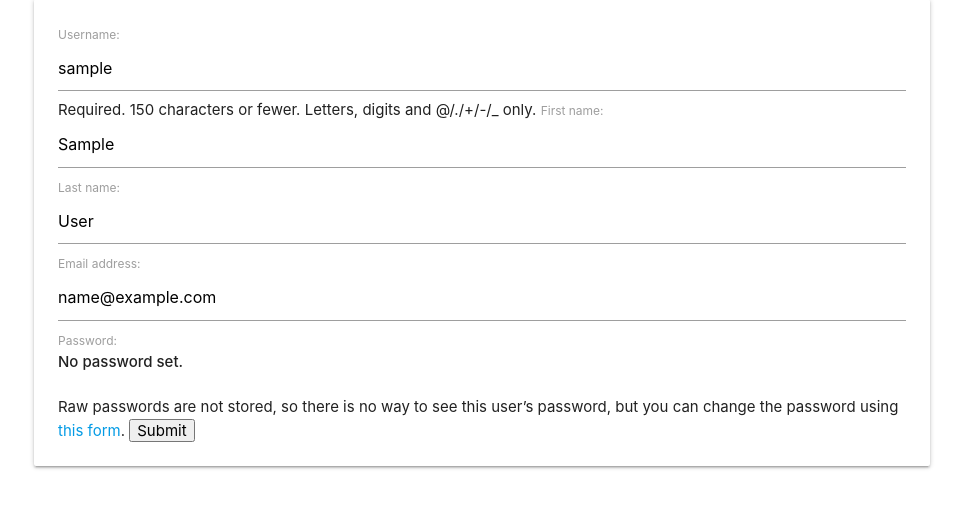
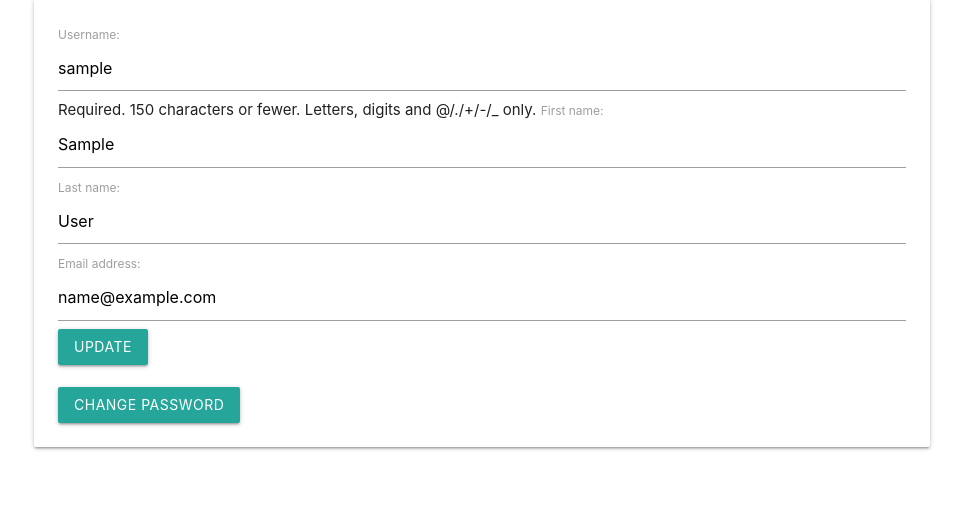
Before and after one commit to AaronPerk/DjangoProject, a Django app: page /memes/profile/edit/1/ in a window 1280 px wide. Shown: the part 124-632 px from the top of the page, without its empty margins (158-1121 px from the left). Run offline with Django 3.2, Linux system fonts and the light colour scheme; the visitor is signed in with stand-in values (Sample User, id 1); data comes from the database, SQL or seed files in the repository.

Commit message:
Implemented UpdateView for profile editing and CreateView for meme generation; Added username to comments; Applied login_required decorator to comment submission

```diff
--- a/memes/forms.py
+++ b/memes/forms.py
@@ -4,33 +4,19 @@ from django.contrib.auth.forms import UserCreationForm, UserChangeForm
 from .services import get_meme_options
 from .models import Memes, Comment
 
-class MemeForm(forms.Form):
+class MemeForm(forms.ModelForm):
 
-    meme_names = get_meme_options()
+    class Meta:
+        model = Memes
+        fields = [
+            'meme_name',
+            'top_caption',
+            'bottom_caption'
+        ]
 
     meme_name = forms.CharField(label='Meme Name', widget=forms.Select(
-        choices=meme_names
+        choices=get_meme_options()
         ))
-    top_caption = forms.CharField(label='Top Caption', max_length=32, widget=forms.TextInput())
-    bottom_caption = forms.CharField(label='Bottom Caption', max_length=32, widget=forms.TextInput())
-
-    def save(self, **kwargs):
-
-        if self.cleaned_data['top_caption']:
-            self.cleaned_data['top_caption'] = Memes.fix_caption(self.cleaned_data['top_caption'])
-        else:
-            self.cleaned_data['top_caption'] = '_'
-
-        if self.cleaned_data['bottom_caption']:
-            self.cleaned_data['bottom_caption'] = Memes.fix_caption(self.cleaned_data['bottom_caption'])
-        else:
-            self.cleaned_data['bottom_caption'] = '_'
-
-        Memes.objects.create(
-            meme_name=self.cleaned_data['meme_name'],
-            top_caption=self.cleaned_data['top_caption'],
-            bottom_caption=self.cleaned_data['bottom_caption']
-        )
 
 
 class CommentForm(forms.ModelForm):
--- a/memes/templates/memes/edit_profile.html
+++ b/memes/templates/memes/edit_profile.html
@@ -10,8 +10,10 @@
             <form action="/memes/profile/edit" method="post">
                 {% csrf_token %}
                 {{ form }}
-                <input type="submit" value="Submit">
+                <input type="submit" class="btn" value="Update">
             </form>
+            <br>
+            <a href="/memes/password/" class="btn">Change Password</a>
         </div>
     </div>
 </div>
--- a/memes/templates/memes/index.html
+++ b/memes/templates/memes/index.html
@@ -19,7 +19,10 @@
                     <ul class="collection">
                         {% for comment in meme.comment_set.all %}
 
-                        <li class="collection-item">{{comment.content}}</li>
+                        <li class="collection-item">
+                            <h5 class="blue-text">{{comment.user.username}}</h5>
+                            <p class="margin-left-10">{{comment.content}}</p>
+                        </li>
 
                         {% endfor %}
                     </ul>
--- a/memes/templates/memes/layout.html
+++ b/memes/templates/memes/layout.html
@@ -43,7 +43,11 @@
     }
 
     .margin-top-10{
-        margin-top: 10px;
+        margin-top: 10px !important;
+    }
+
+    .margin-left-10{
+        margin-left: 10px !important;
     }
 
     nav{
--- a/memes/templates/memes/view_profile.html
+++ b/memes/templates/memes/view_profile.html
@@ -20,7 +20,7 @@
             <p>{{user.last_name}}</p>
             <br>
 
-            <a class="btn" href="/memes/profile/edit">Edit</a>
+            <a class="btn" href="/memes/profile/edit/{{user.pk}}/">Edit</a>
         </div>
     </div>
 </div>
--- a/memes/urls.py
+++ b/memes/urls.py
@@ -13,7 +13,7 @@ urlpatterns = [
     url(r'^$', IndexView.as_view(), name='index'),
     url(r'^make_memes/', MakeMemesView.as_view(), name='make_memes'),
     url(r'^profile/view', ViewProfileView.as_view(), name='view_profile'),
-    url(r'^profile/edit', EditProfileView.as_view(), name='edit_profile'),
+    url(r'^profile/edit/(?P<pk>\d+)/$', EditProfileView.as_view(), name='edit_profile'),
     url(r'^profile/register', UserRegistrationView.as_view(), name='user_registration'),
     url(r'^password/$', ChangePasswordView.as_view(), name='change_password'),
     url(r'^comment/$', CommentView.as_view(), name='comment')
--- a/memes/views.py
+++ b/memes/views.py
@@ -2,13 +2,19 @@
 from django.core.paginator import Paginator, EmptyPage, PageNotAnInteger
 from django.shortcuts import render
 from django.http import HttpResponseRedirect
-from django.views.generic import TemplateView, CreateView
-from django.contrib.auth import update_session_auth_hash, logout
+from django.views.generic import TemplateView, CreateView, UpdateView
+from django.contrib.auth import update_session_auth_hash
 from django.contrib.auth.forms import PasswordChangeForm
+from django.contrib.auth.models import User
 from django.contrib.auth.decorators import login_required
 from django.utils.decorators import method_decorator
-from .models import Memes, Comment
-from .forms import MemeForm, EditProfileForm, UserRegistrationForm, CommentForm
+from .models import Memes
+from .forms import (
+    MemeForm,
+    EditProfileForm,
+    UserRegistrationForm,
+    CommentForm
+)
 import re
 
 class IndexView(TemplateView):
@@ -41,22 +47,25 @@ class IndexView(TemplateView):
         return render(request, self.template_name, context)
 
 
-class MakeMemesView(TemplateView):
+class MakeMemesView(CreateView):
     template_name = 'memes/makeMemes.html'
+    success_url = '/'
+    form_class = MemeForm
 
-    def get(self, request, *args, **kwargs):
+    def form_valid(self, form):
+        if form.cleaned_data['top_caption']:
+            form.cleaned_data['top_caption'] = Memes.fix_caption(form.cleaned_data['top_caption'])
+        else:
+            form.cleaned_data['top_caption'] = '_'
 
-        form = MemeForm()
-        return render(request, self.template_name, {'form': form})
+        if form.cleaned_data['bottom_caption']:
+            form.cleaned_data['bottom_caption'] = Memes.fix_caption(form.cleaned_data['bottom_caption'])
+        else:
+            form.cleaned_data['bottom_caption'] = '_'
 
-    def post(self, request, *args, **kwargs):
+        form.save()
+        return HttpResponseRedirect(self.success_url)
 
-        form = MemeForm(request.POST)
-
-        if form.is_valid():
-
-            form.save()
-            return HttpResponseRedirect('/')
 
 
 class UserRegistrationView(TemplateView):
@@ -86,21 +95,16 @@ class ViewProfileView(TemplateView):
 
 
 @method_decorator(login_required, name='dispatch')
-class EditProfileView(TemplateView):
+class EditProfileView(UpdateView):
     template_name = 'memes/edit_profile.html'
-
-    def get(self, request, *args, **kwargs):
-
-        form = EditProfileForm(instance=request.user)
-        return render(request, self.template_name, {'form': form})
-
-    def post(self, request, *args, **kwargs):
-
-        form = EditProfileForm(request.POST, instance=request.user)
-        if form.is_valid():
-
-            form.save()
-            return HttpResponseRedirect('/memes/profile/view')
+    success_url = '/memes/profile/view'
+    model = User
+    fields = (
+        'username',
+        'first_name',
+        'last_name',
+        'email'
+    )
 
 
 @method_decorator(login_required, name='dispatch')
@@ -124,6 +128,7 @@ class ChangePasswordView(TemplateView):
             return HttpResponseRedirect('/memes/password')
 
 
+@method_decorator(login_required, name='dispatch')
 class CommentView(CreateView):
     http_method_names = ['post']
     form_class = CommentForm
```
Also changed, not shown: memes/services.py (line endings or trailing spaces). Lines whose indentation alone changed are shown as unchanged.
